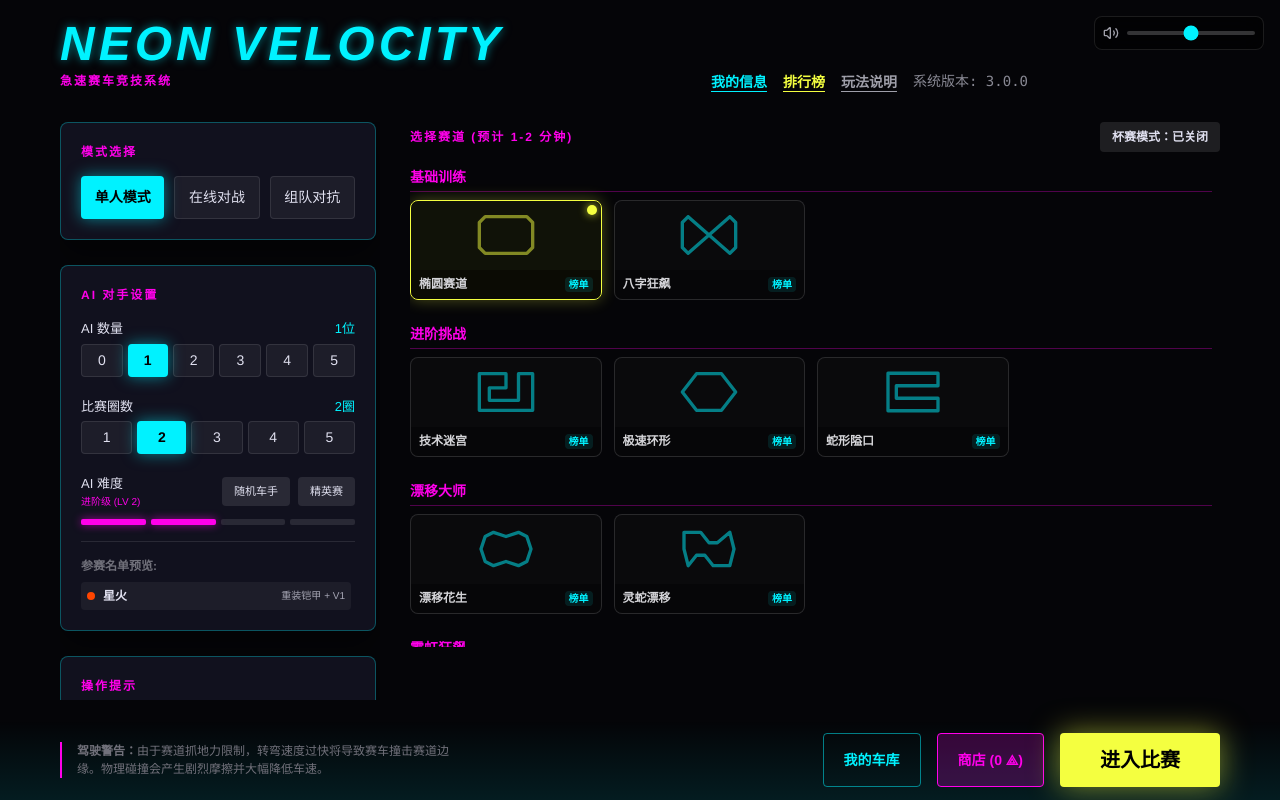
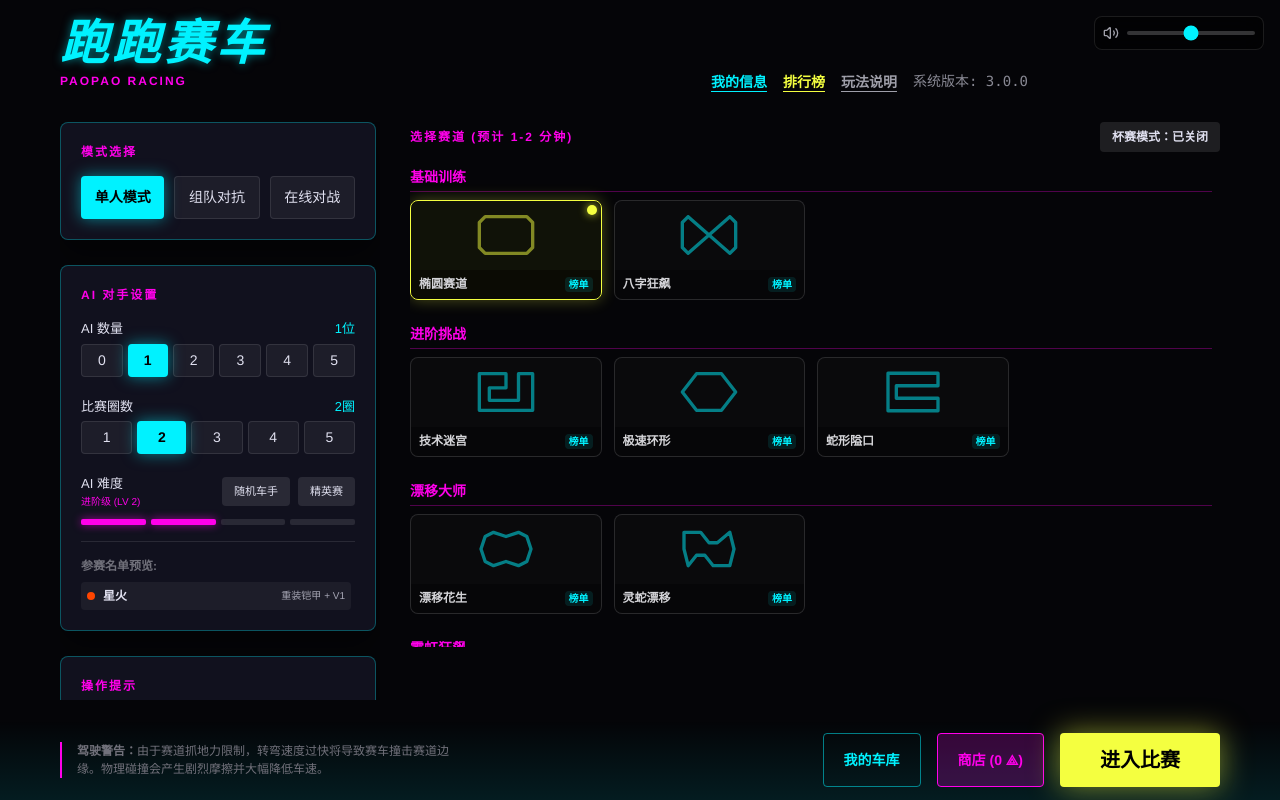
Before and after one commit to mingrencoder/Game_Race, a React (Vite) app: page / in a window 1280 px wide. Built offline with nearby package versions, Linux system fonts and the light colour scheme.

Commit message:
1. 调整游戏名字为跑跑赛车 2. 调整在线对抗模式在组队赛之后

```diff
--- a/index.html
+++ b/index.html
@@ -3,7 +3,7 @@
   <head>
     <meta charset="UTF-8" />
     <meta name="viewport" content="width=device-width, initial-scale=1.0" />
-    <title>急速赛车</title>
+    <title>跑跑赛车</title>
   </head>
   <body>
     <div id="root"></div>
--- a/metadata.json
+++ b/metadata.json
@@ -1,6 +1,6 @@
 {
-  "name": "【游戏】急速赛车",
-  "description": "A high-speed 2D racing game with single and local multiplayer modes, AI opponents, and multiple tracks.",
+  "name": "跑跑赛车",
+  "description": "跑跑赛车是一款极具速度感的 2D 赛车竞技游戏，支持单人挑战、多人在线对战以及团队协作模式。",
   "requestFramePermissions": [],
   "majorCapabilities": []
 }
--- a/src/App.tsx
+++ b/src/App.tsx
@@ -310,7 +310,7 @@ export default function App() {
       const dataStr = "data:text/json;charset=utf-8," + encodeURIComponent(JSON.stringify(records));
       const downloadAnchorNode = document.createElement('a');
       downloadAnchorNode.setAttribute("href", dataStr);
-      downloadAnchorNode.setAttribute("download", `neon_racing_records_${new Date().toISOString().split('T')[0]}.json`);
+      downloadAnchorNode.setAttribute("download", `paopao_racing_records_${new Date().toISOString().split('T')[0]}.json`);
       document.body.appendChild(downloadAnchorNode);
       downloadAnchorNode.click();
       downloadAnchorNode.remove();
@@ -643,9 +643,9 @@ export default function App() {
             <header className="px-4 md:px-[60px] pt-[20px] pb-[10px] flex justify-between items-end border-bottom border-neon-border">
               <div>
                 <h1 className="m-0 text-[32px] md:text-[48px] uppercase tracking-[4px] neon-text-cyan font-black italic leading-none">
-                  NEON VELOCITY
+                  跑跑赛车
                 </h1>
-                <span className="text-accent-magenta uppercase tracking-[2px] text-[10px] md:text-xs font-bold">急速赛车竞技系统</span>
+                <span className="text-accent-magenta uppercase tracking-[2px] text-[10px] md:text-xs font-bold">PAOPAO RACING</span>
               </div>
               <div className="flex items-center gap-2 sm:gap-4 pr-32 md:pr-48">
                 <button
@@ -692,6 +692,16 @@ export default function App() {
                       单人模式
                     </button>
                     <button
+                      onClick={() => setSettings(s => ({ ...s, mode: 'TEAM', cupNumTracks: s.isCupMode && s.cupNumTracks && s.cupNumTracks % 2 === 0 ? s.cupNumTracks + 1 : s.cupNumTracks }))}
+                      className={`flex-1 p-[10px] text-center cursor-pointer rounded-[4px] text-[14px] transition-all ${
+                        (settings.mode === 'TEAM' || settings.isTeamMode)
+                        ? 'bg-accent-cyan text-black font-bold shadow-[0_0_15px_rgba(0,242,255,0.5)] border-accent-cyan'
+                        : 'bg-white/5 border border-white/10 hover:bg-white/10'
+                      }`}
+                    >
+                      组队对抗
+                    </button>
+                    <button
                       onClick={() => setSettings(s => ({ ...s, mode: 'ONLINE' }))}
                       className={`flex-1 p-[10px] text-center cursor-pointer rounded-[4px] text-[14px] transition-all ${
                         settings.mode === 'ONLINE'
@@ -700,16 +710,6 @@ export default function App() {
                       }`}
                     >
                       在线对战
-                    </button>
-                    <button
-                      onClick={() => setSettings(s => ({ ...s, mode: 'TEAM', cupNumTracks: s.isCupMode && s.cupNumTracks && s.cupNumTracks % 2 === 0 ? s.cupNumTracks + 1 : s.cupNumTracks }))}
-                      className={`flex-1 p-[10px] text-center cursor-pointer rounded-[4px] text-[14px] transition-all ${
-                        (settings.mode === 'TEAM' || settings.isTeamMode)
-                        ? 'bg-accent-cyan text-black font-bold shadow-[0_0_15px_rgba(0,242,255,0.5)] border-accent-cyan'
-                        : 'bg-white/5 border border-white/10 hover:bg-white/10'
-                      }`}
-                    >
-                      组队对抗
                     </button>
                   </div>
                 </div>
```
